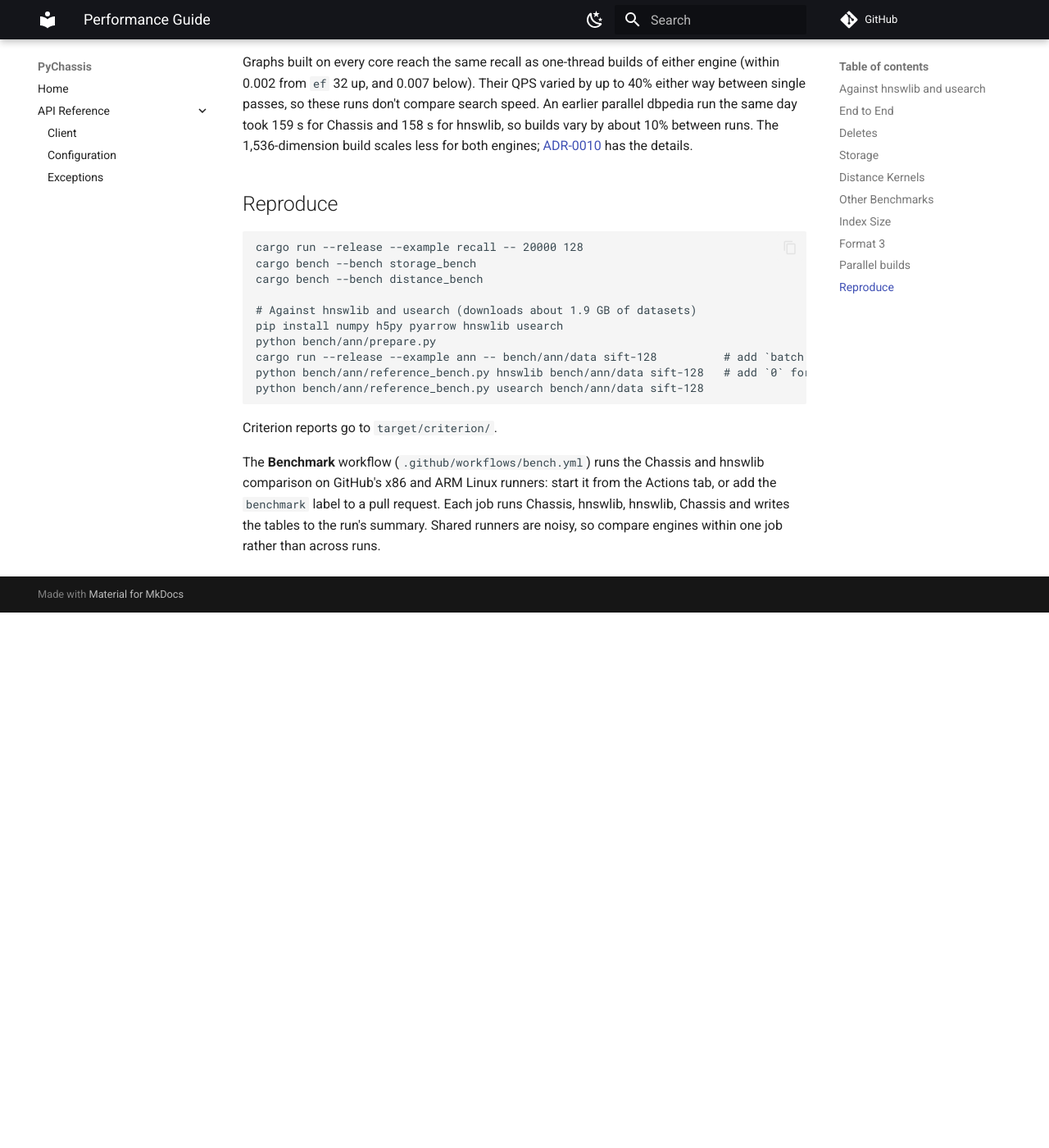
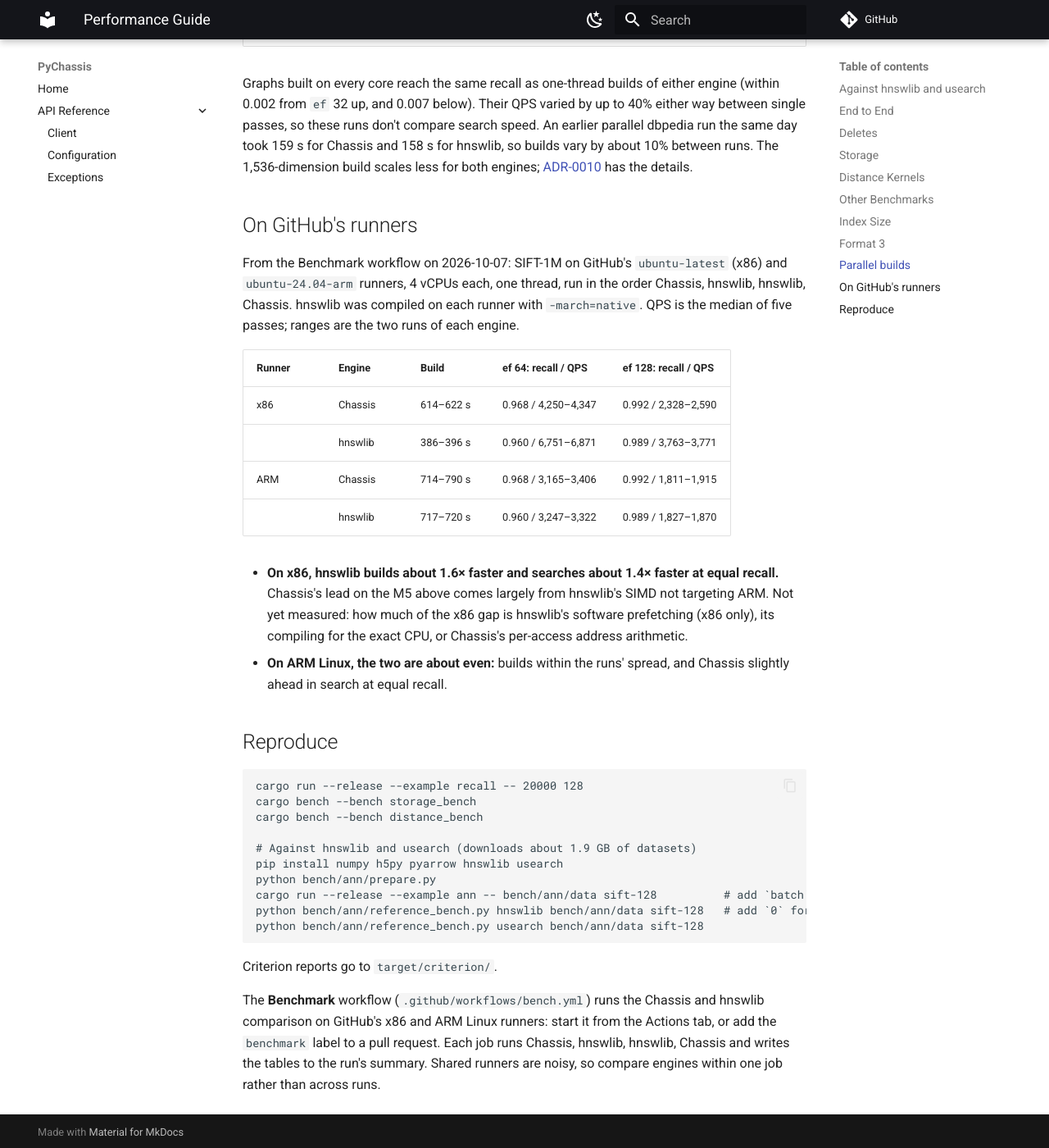
Before and after one commit to tanvincible/chassis, an MkDocs documentation site: the page built from docs/src/architecture/performance.md, in a window 1280 px wide and 1400 px high, scrolled down 5574 px. Shown: the whole window at 82% size. Built offline with MkDocs 1.6.1 and Material for MkDocs 9.7.7, drawn with Linux system fonts in a browser that asks for light colours; comment, search, counter and statistics services are not loaded; before the commit the page ends 6321 px from its top, so only the background shows below that; some of the changed text lies outside the part shown.

Commit message:
docs: record the first CI benchmark: hnswlib is faster on x86
The first Benchmark run, SIFT-1M on GitHub's runners: on x86, hnswlib
built about 1.6x faster and searched about 1.4x faster at equal recall;
on ARM Linux the two were even. The performance page credited Chassis
with a lead that holds on the M5 only, so it now says so.

Also print the machine and the results to the job log, not only the
summary page, so they can be read from the command line.

````diff
--- a/docs/src/architecture/performance.md
+++ b/docs/src/architecture/performance.md
@@ -28,10 +28,12 @@
 What these numbers do and don't show:
 
 * **One thread is not how builds usually run.** On every core (see [Parallel builds](#parallel-builds)),
-  Chassis and hnswlib build 2.4 to 5.2 times faster, and Chassis's lead on SIFT holds.
-* **This is an ARM machine.** hnswlib's SIMD distance code only targets x86, so here it runs
+  Chassis and hnswlib build 2.4 to 5.2 times faster, and on this machine Chassis still leads on SIFT.
+* **This is an ARM Mac.** hnswlib's SIMD distance code only targets x86, so here it runs
   compiler-vectorized loops (about 264 ns per 1,536-dim distance, against 149 ns for Chassis's NEON
-  code). On x86 the gap at 1,536 dims may close. usearch has ARM SIMD and was still slower here.
+  code). usearch has ARM SIMD and was still slower here. **On an x86 Linux runner, hnswlib was
+  faster than Chassis,** and on an ARM Linux runner the two were even: see
+  [On GitHub's runners](#on-githubs-runners).
 * **Chassis searches warm memory-mapped pages.** The harness runs an untimed pass after each open; a
   cold first pass after opening was about half as fast on SIFT at ef 16.
 * **These Chassis rows are file format 2.** Its files and memory were much larger (peak memory about
@@ -174,6 +176,27 @@
 for hnswlib, so builds vary by about 10% between runs. The 1,536-dimension build scales less for
 both engines; [ADR-0010](../adr/010-parallel-batch-builds.md) has the details.
 
+## On GitHub's runners
+
+From the Benchmark workflow on 2026-10-07: SIFT-1M on GitHub's `ubuntu-latest` (x86) and
+`ubuntu-24.04-arm` runners, 4 vCPUs each, one thread, run in the order Chassis, hnswlib, hnswlib,
+Chassis. hnswlib was compiled on each runner with `-march=native`. QPS is the median of five
+passes; ranges are the two runs of each engine.
+
+| Runner | Engine | Build | ef 64: recall / QPS | ef 128: recall / QPS |
+|--------|--------|-------|---------------------|----------------------|
+| x86 | Chassis | 614–622 s | 0.968 / 4,250–4,347 | 0.992 / 2,328–2,590 |
+| | hnswlib | 386–396 s | 0.960 / 6,751–6,871 | 0.989 / 3,763–3,771 |
+| ARM | Chassis | 714–790 s | 0.968 / 3,165–3,406 | 0.992 / 1,811–1,915 |
+| | hnswlib | 717–720 s | 0.960 / 3,247–3,322 | 0.989 / 1,827–1,870 |
+
+* **On x86, hnswlib builds about 1.6× faster and searches about 1.4× faster at equal recall.**
+  Chassis's lead on the M5 above comes largely from hnswlib's SIMD not targeting ARM. Not yet
+  measured: how much of the x86 gap is hnswlib's software prefetching (x86 only), its compiling
+  for the exact CPU, or Chassis's per-access address arithmetic.
+* **On ARM Linux, the two are about even:** builds within the runs' spread, and Chassis slightly
+  ahead in search at equal recall.
+
 ## Reproduce
 
 ```bash
````
Also changed, not shown: 1 other file.
